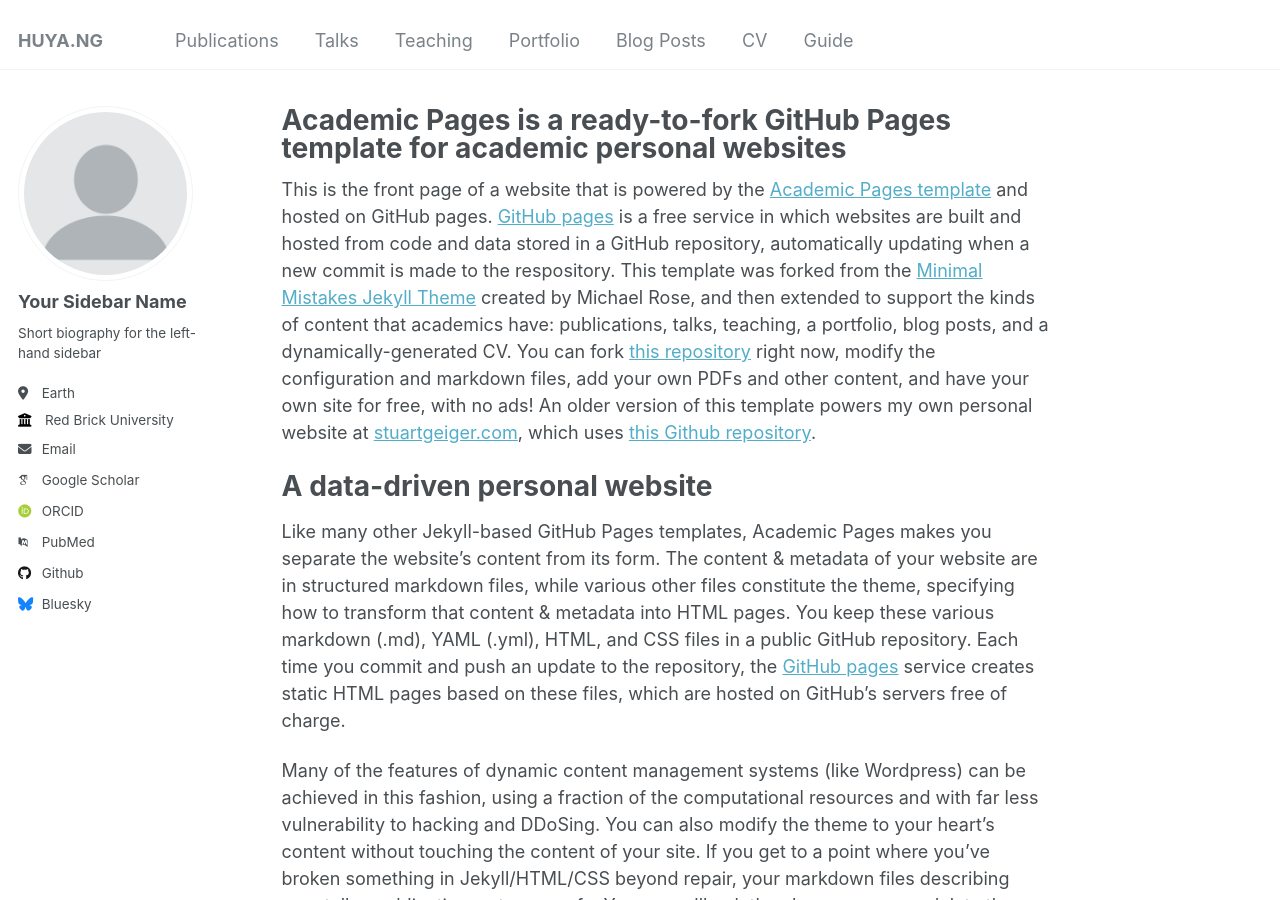
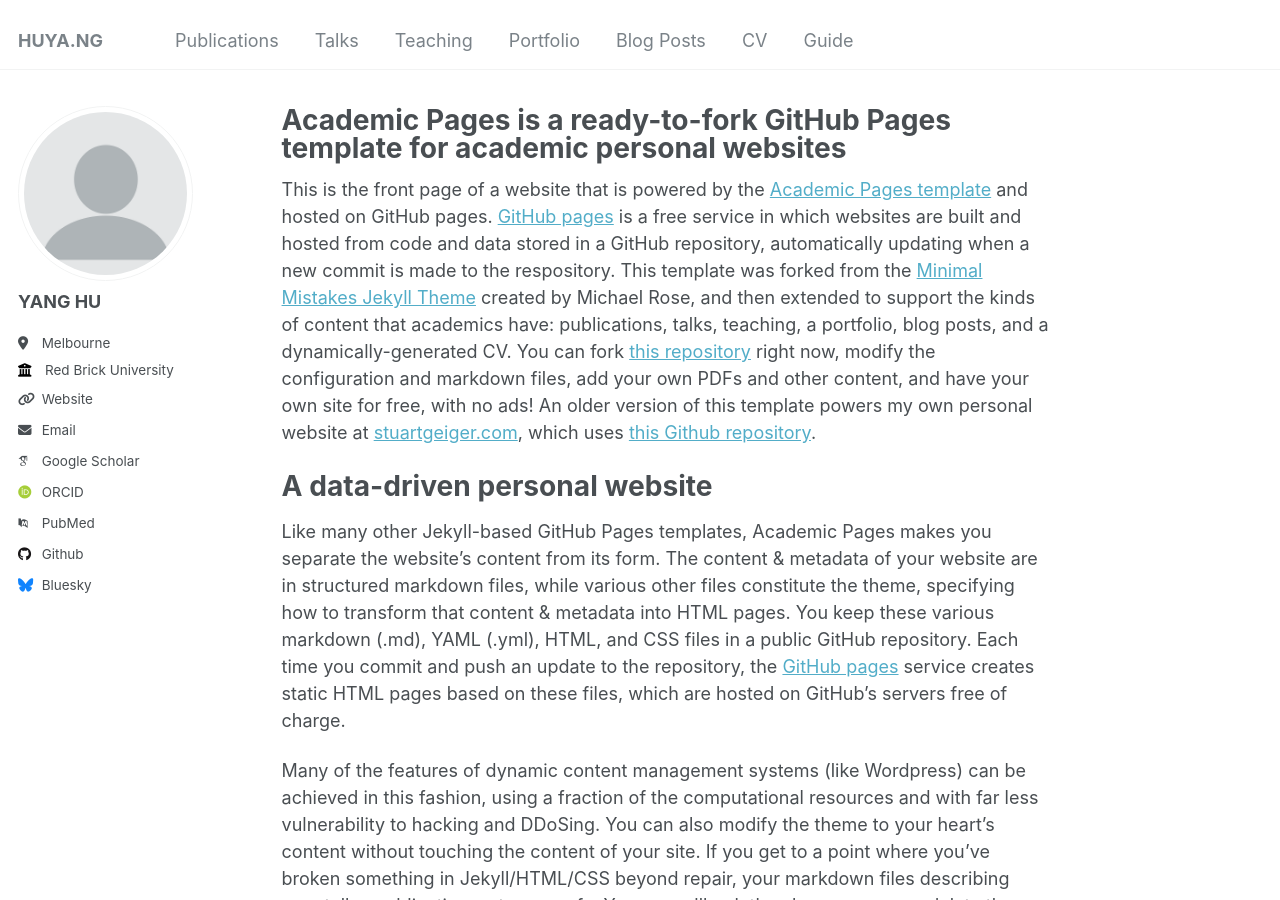
Before and after one commit to youtonghy/HUYA.NG, a Jekyll site: the page built from _pages/about.md, in a window 1280 px wide and 900 px high. Built offline with Jekyll 4.4.1, drawn with Linux system fonts in a browser that asks for light colours; some web fonts are replaced.

Commit message:
Update _config.yml

```diff
--- a/_config.yml
+++ b/_config.yml
@@ -22,13 +22,13 @@ repository               : "academicpages/academicpages.github.io"
 author:
   # Biographic information
   avatar           : "profile.png"
-  name             : "Your Sidebar Name"
-  pronouns         : # example: "she/her"
-  bio              : "Short biography for the left-hand sidebar"
-  location         : "Earth"
+  name             : "YANG HU"
+  pronouns         : # example: "He"
+  bio              : ""
+  location         : "Melbourne"
   employer         : "Red Brick University"
-  uri              : # URL
-  email            : "none@example.org"
+  uri              : "https://huya.ng"
+  email            : "i@huya.ng"
 
   # Academic websites
   arxiv            : # URL - Update with the correct link to your profile
```
